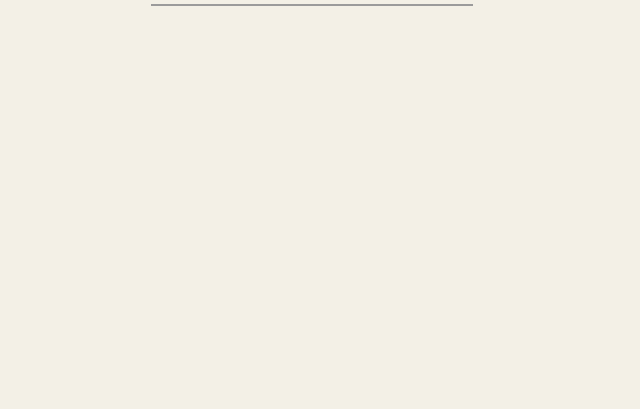
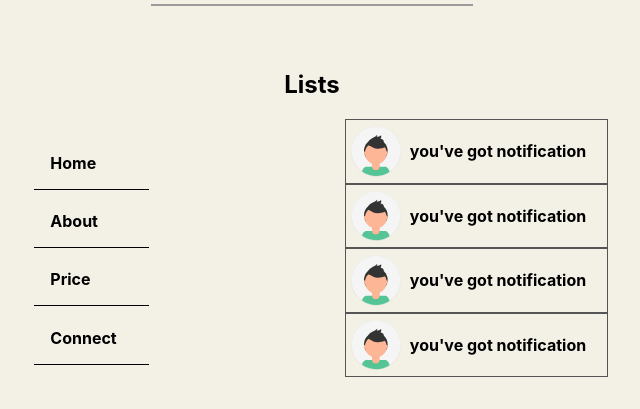
Before and after one commit to 0xRishav/RComponents, a React (Create React App) app: page / in a window 1280 px wide. Shown: the part 2858-3267 px from the top of the page, without its empty margins (328-968 px from the left). Before the commit the page ends 2928 px from the top, so only its background shows below. Built offline with nearby package versions, Linux system fonts and the light colour scheme.

Commit message:
created list component

```diff
--- a/src/App.js
+++ b/src/App.js
@@ -8,6 +8,7 @@ import {
   CardsContainer,
   ImagesContainer,
   InputContainer,
+  ListsContainer,
 } from "./containers";
 
 function App() {
@@ -21,6 +22,7 @@ function App() {
       <CardsContainer />
       <ImagesContainer />
       <InputContainer />
+      <ListsContainer />
     </div>
   );
 }
--- a/src/components/index.js
+++ b/src/components/index.js
@@ -9,3 +9,4 @@ export { default as CardWithTextOverlay } from "./card-with-text-overlay/CardWit
 export { default as HorizontalCardShadow } from "./horizontal-card-with-shadow/HorizontalCardShadow";
 export { default as Image } from "./image/Image";
 export { default as Input } from "./input/Input";
+export { default as List } from "./list/List";
--- /dev/null
+++ b/src/components/list/List.css
@@ -0,0 +1,30 @@
+.List__wrapper {
+  border-bottom: 1px solid black;
+  width: 100%;
+  padding: 0 16px;
+  padding-left: 0;
+}
+.List__text {
+  text-align: left;
+  margin-bottom: 16px;
+  margin-left: 16px;
+  cursor: pointer;
+  transition: all 0.3s ease-in-out;
+}
+
+.List__text:hover {
+  transform: translateX(16px);
+}
+
+.List__notificationWrapper {
+  display: flex;
+  justify-content: space-around;
+  width: 100%;
+  padding: 0 16px;
+  padding-left: 0;
+  border: 0.5px solid #555;
+}
+.List__image {
+  width: 50px;
+  height: auto;
+}
--- /dev/null
+++ b/src/components/list/List.js
@@ -0,0 +1,29 @@
+import React from "react";
+import "./List.css";
+import profilePicAvatar from "../../assets/profilePicAvatar.svg";
+
+function List({ spaced = false }) {
+  const List = ["Home", "About", "Price", "Connect"];
+  return (
+    <div className="List">
+      {spaced
+        ? List.map((listItem) => (
+            <div className="List__wrapper">
+              <h4 className="List__text">{listItem}</h4>
+            </div>
+          ))
+        : [...Array(4)].map((e) => (
+            <div className="List__notificationWrapper">
+              <img
+                className="List__image"
+                src={profilePicAvatar}
+                alt="profilepic"
+              />
+              <h4>you've got notification</h4>
+            </div>
+          ))}
+    </div>
+  );
+}
+
+export default List;
--- a/src/containers/index.js
+++ b/src/containers/index.js
@@ -5,3 +5,4 @@ export { default as ButtonContainer } from "./button-container/ButtonContainer";
 export { default as CardsContainer } from "./cards-container/CardsContainer";
 export { default as ImagesContainer } from "./images-container/ImagesContainer";
 export { default as InputContainer } from "./input-container/InputContainer";
+export { default as ListsContainer } from "./lists-container/ListsContainer";
--- /dev/null
+++ b/src/containers/lists-container/ListsContainer.js
@@ -0,0 +1,16 @@
+import React from "react";
+import { List } from "../../components";
+
+function ListsContainer() {
+  return (
+    <div className="ListsContainer container">
+      <h2>Lists</h2>
+      <div className="component-wrapper">
+        <List spaced />
+        <List />
+      </div>
+    </div>
+  );
+}
+
+export default ListsContainer;
```
Also changed, not shown: src/containers/lists-container/ListsContainer.css (added).
